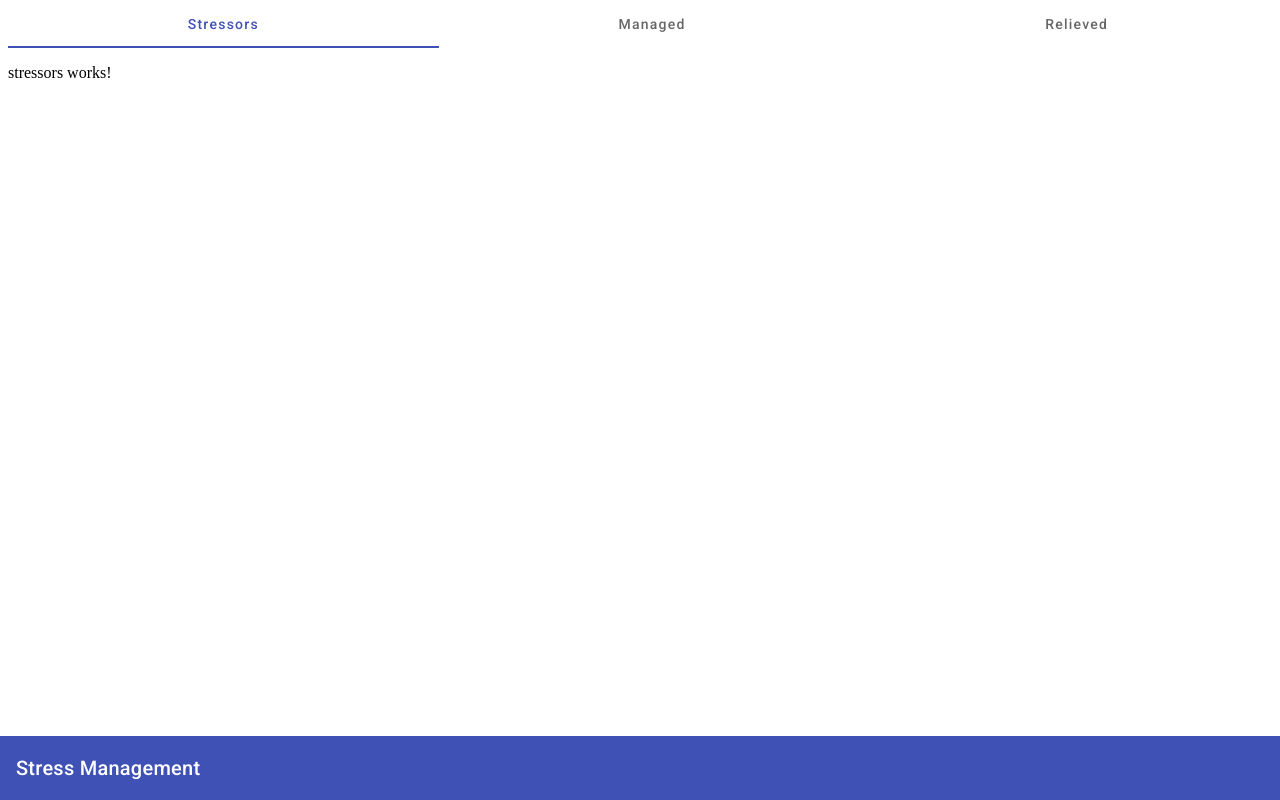
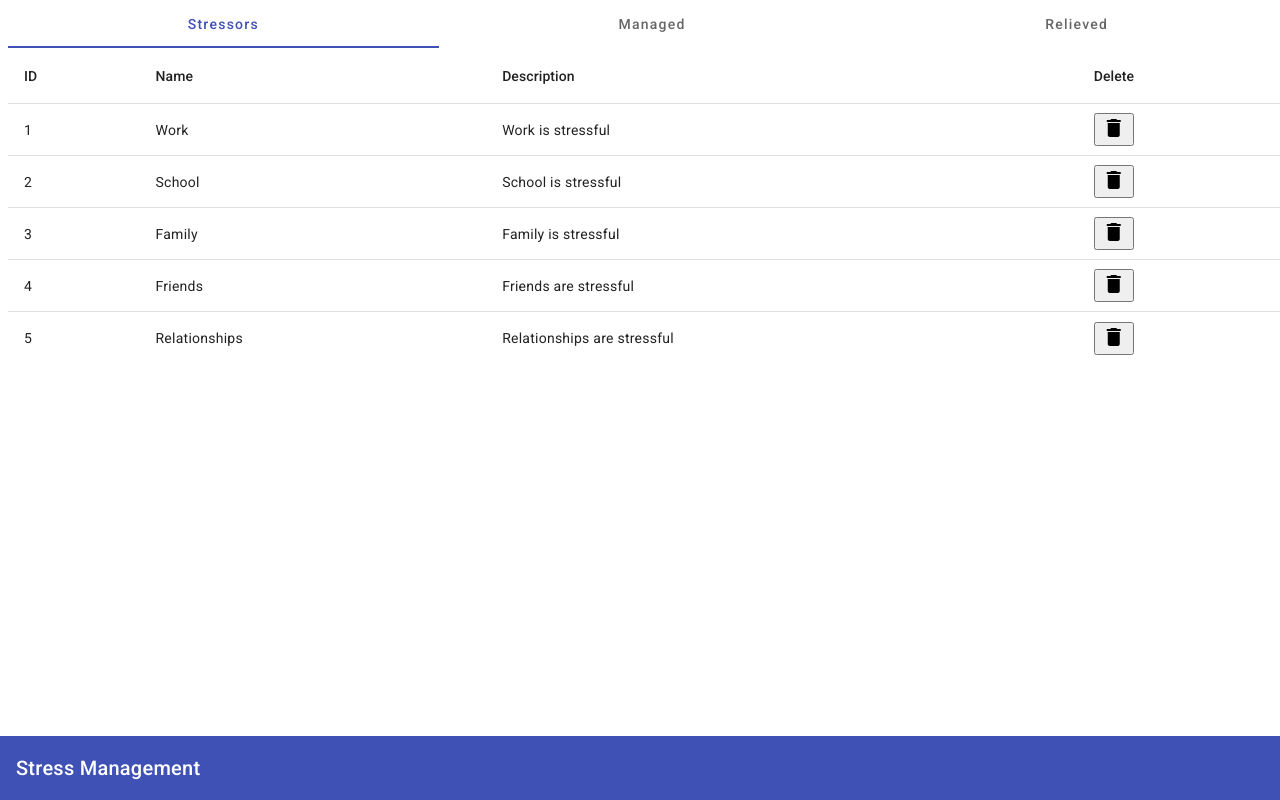
Before and after one commit to rahuldhole/stress-management, an Angular app: page / in a window 1280 px wide. Built offline with nearby package versions, Linux system fonts and the light colour scheme.

Commit message:
feat: Datatable list and deleteStressor

```diff
--- /dev/null
+++ b/src/app/Stressors.ts
@@ -0,0 +1,12 @@
+export class Stressors{
+  id: number;
+  name: string;
+  description: string;
+  relieved: boolean;
+  constructor(id: number, name: string, description: string, relieved: boolean){
+    this.id = id;
+    this.name = name;
+    this.description = description;
+    this.relieved = relieved;
+  }
+}
--- a/src/app/stressors/stressors.component.html
+++ b/src/app/stressors/stressors.component.html
@@ -1 +1,36 @@
-<p>stressors works!</p>
+<div *ngIf="dataSource.length===0; else showStressors">
+  <div class="mat-body-1" style="text-align: center; padding: 20px;">
+    No stress data to display. please add some.
+  </div>
+</div>
+
+<ng-template #showStressors>
+  <table mat-table [dataSource]="dataSource" class="mat-elevation-z8">
+
+    <ng-container matColumnDef="id">
+      <th mat-header-cell *matHeaderCellDef> ID </th>
+      <td mat-cell *matCellDef="let stressor"> {{stressor.id}} </td>
+    </ng-container>
+
+    <ng-container matColumnDef="name">
+      <th mat-header-cell *matHeaderCellDef> Name </th>
+      <td mat-cell *matCellDef="let stressor"> {{stressor.name}} </td>
+    </ng-container>
+
+    <ng-container matColumnDef="description">
+      <th mat-header-cell *matHeaderCellDef> Description </th>
+      <td mat-cell *matCellDef="let stressor"> {{stressor.description}} </td>
+    </ng-container>
+    <!-- add a delete button -->
+    <ng-container matColumnDef="delete">
+      <th mat-header-cell *matHeaderCellDef> Delete </th>
+      <td mat-cell *matCellDef="let stressor">
+        <button mat-icon-button color="warn" (click)="deleteStressor(stressor.id)">
+          <mat-icon>delete</mat-icon>
+        </button>
+      </td>
+    </ng-container>
+    <tr mat-header-row *matHeaderRowDef="displayedColumns"></tr>
+    <tr mat-row *matRowDef="let row; columns: displayedColumns;"></tr>
+  </table>
+</ng-template>
--- a/src/app/stressors/stressors.component.ts
+++ b/src/app/stressors/stressors.component.ts
@@ -1,4 +1,5 @@
 import { Component } from '@angular/core';
+import { Stressors } from '../Stressors';
 
 @Component({
   selector: 'app-stressors',
@@ -6,5 +7,20 @@ import { Component } from '@angular/core';
   styleUrls: ['./stressors.component.sass']
 })
 export class StressorsComponent {
+  displayedColumns: string[] = ['id', 'name', 'description', "delete"];
+  stressors: Stressors[] = [];
+  dataSource = this.stressors;
 
+  constructor() {
+    this.stressors.push(new Stressors(1, 'Work', 'Work is stressful', false));
+    this.stressors.push(new Stressors(2, 'School', 'School is stressful', false));
+    this.stressors.push(new Stressors(3, 'Family', 'Family is stressful', false));
+    this.stressors.push(new Stressors(4, 'Friends', 'Friends are stressful', false));
+    this.stressors.push(new Stressors(5, 'Relationships', 'Relationships are stressful', false));
+  }
+
+  deleteStressor(id: number) {
+    this.stressors = this.stressors.filter((stressor) => stressor.id !== id);
+    this.dataSource = this.stressors;
+  }
 }
```
Also changed, not shown: src/app/app.module.ts (+3 -4 lines).
